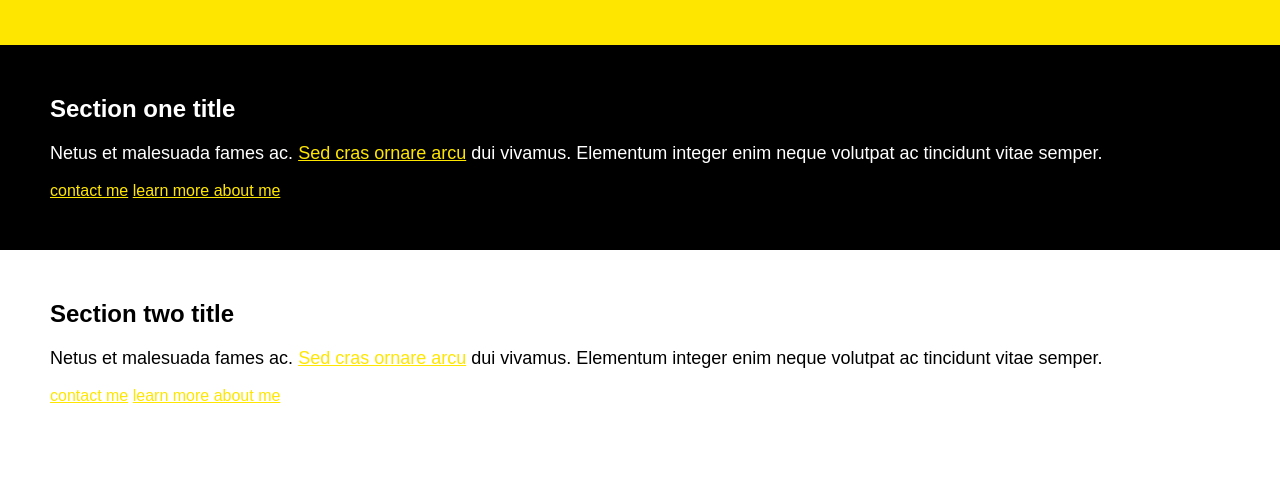
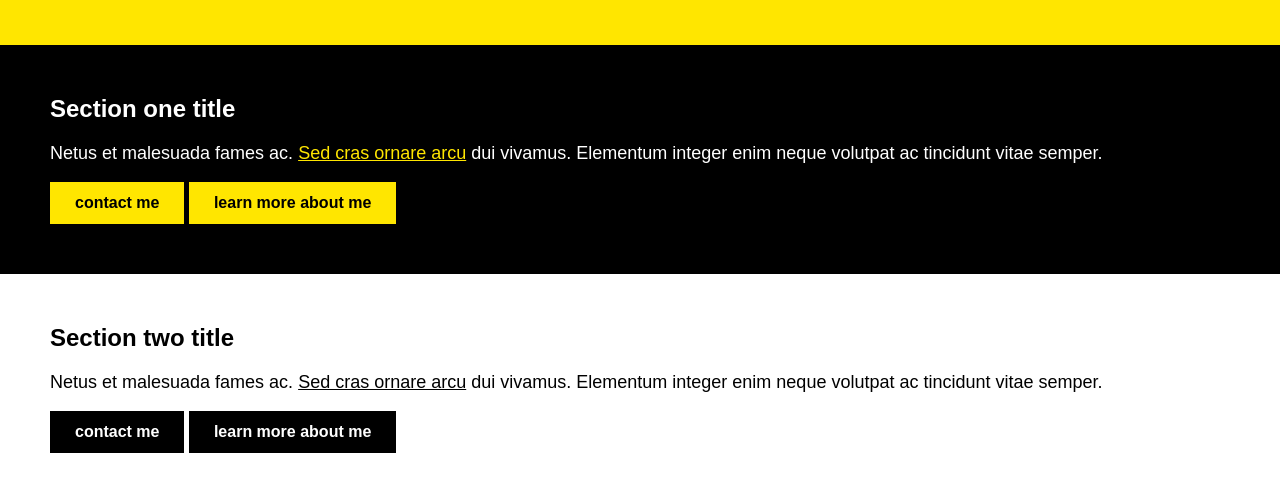
Before and after one commit to xaviguasch/tfcp-mod-3-cjf-css-fundamentals-17-new-layout, a plain HTML site: page index.html in a window 1280 px wide. Shown: the part 99-590 px from the top of the page. Drawn offline with Linux system fonts and the light colour scheme.

Commit message:
added styling to buttons

```diff
--- a/css/style.css
+++ b/css/style.css
@@ -41,3 +41,34 @@ header {
   background: black;
   color: white;
 }
+
+.section-one .btn {
+  display: inline-block;
+  padding: 12px 25px;
+  background: #ffe600;
+  color: #000;
+  font-weight: bold;
+  text-decoration: none;
+}
+
+.section-one .btn:hover {
+  background: white;
+}
+
+.section-two a {
+  color: black;
+}
+
+.section-two .btn {
+  display: inline-block;
+  padding: 12px 25px;
+  background: #000;
+  color: white;
+  font-weight: bold;
+  text-decoration: none;
+}
+
+.section-two .btn:hover {
+  background: #ffe600;
+  color: black;
+}
```
